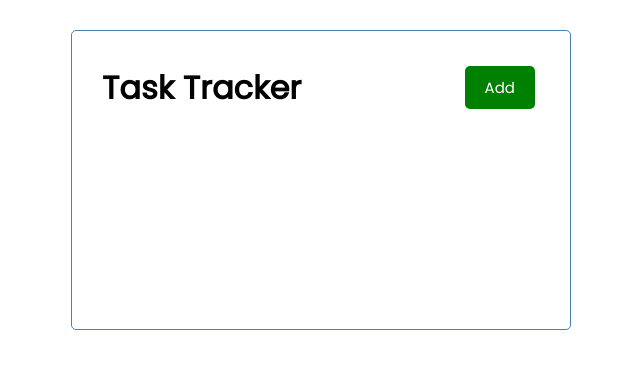
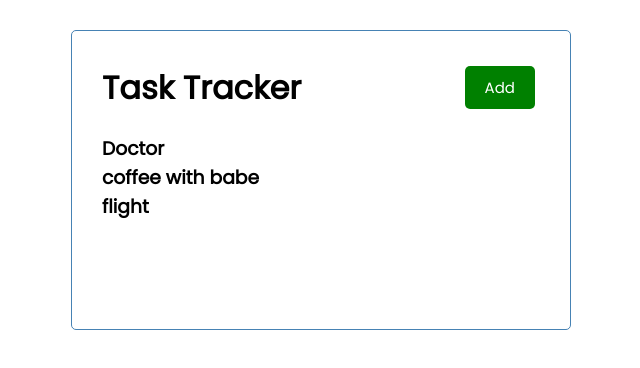
Before and after one commit to jalridley/react-task-tracker, a React (Create React App) app: page / in a window 1280 px wide. Shown: the top 368 px of the page, without its empty margins (319-959 px from the left). Built offline with nearby package versions, Linux system fonts and the light colour scheme; the HTML template or start-up script is replaced by a standard one.

Commit message:
created tasks compponents and set it state in app

```diff
--- a/src/App.js
+++ b/src/App.js
@@ -6,13 +6,36 @@
 //         return <h1>class component</h1>;
 //     }
 // }
-
+import { useState } from 'react';
 import Header from './components/Header';
+import Tasks from './components/Tasks';
 
 function App() {
+    const [tasks, setTasks] = useState([
+        {
+            id: 1,
+            text: 'Doctor',
+            day: '01.12.2021 at 10am',
+            reminder: 'true',
+        },
+        {
+            id: 2,
+            text: 'coffee with babe',
+            day: '04.12.2021 at 4pm',
+            reminder: 'true',
+        },
+        {
+            id: 3,
+            text: 'flight',
+            day: '18.12.2021 at 7am',
+            reminder: 'false',
+        },
+    ]);
+
     return (
         <div className="container">
             <Header />
+            <Tasks tasks={tasks} />
         </div>
     );
 }
--- /dev/null
+++ b/src/components/Tasks.js
@@ -0,0 +1,11 @@
+const Tasks = ({ tasks }) => {
+    return (
+        <>
+            {tasks.map(task => (
+                <h3 key={task.id}>{task.text}</h3>
+            ))}
+        </>
+    );
+};
+
+export default Tasks;
```
